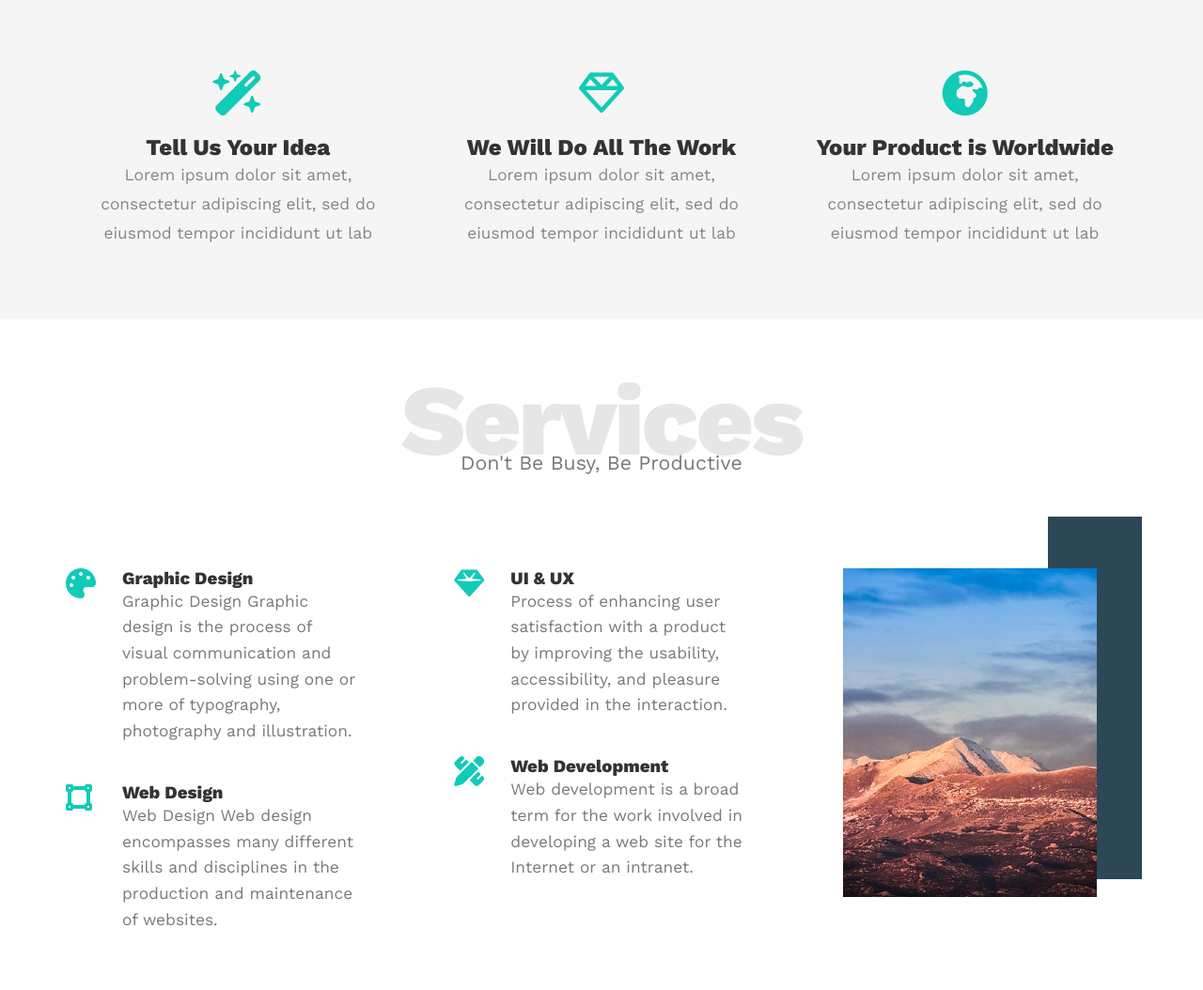
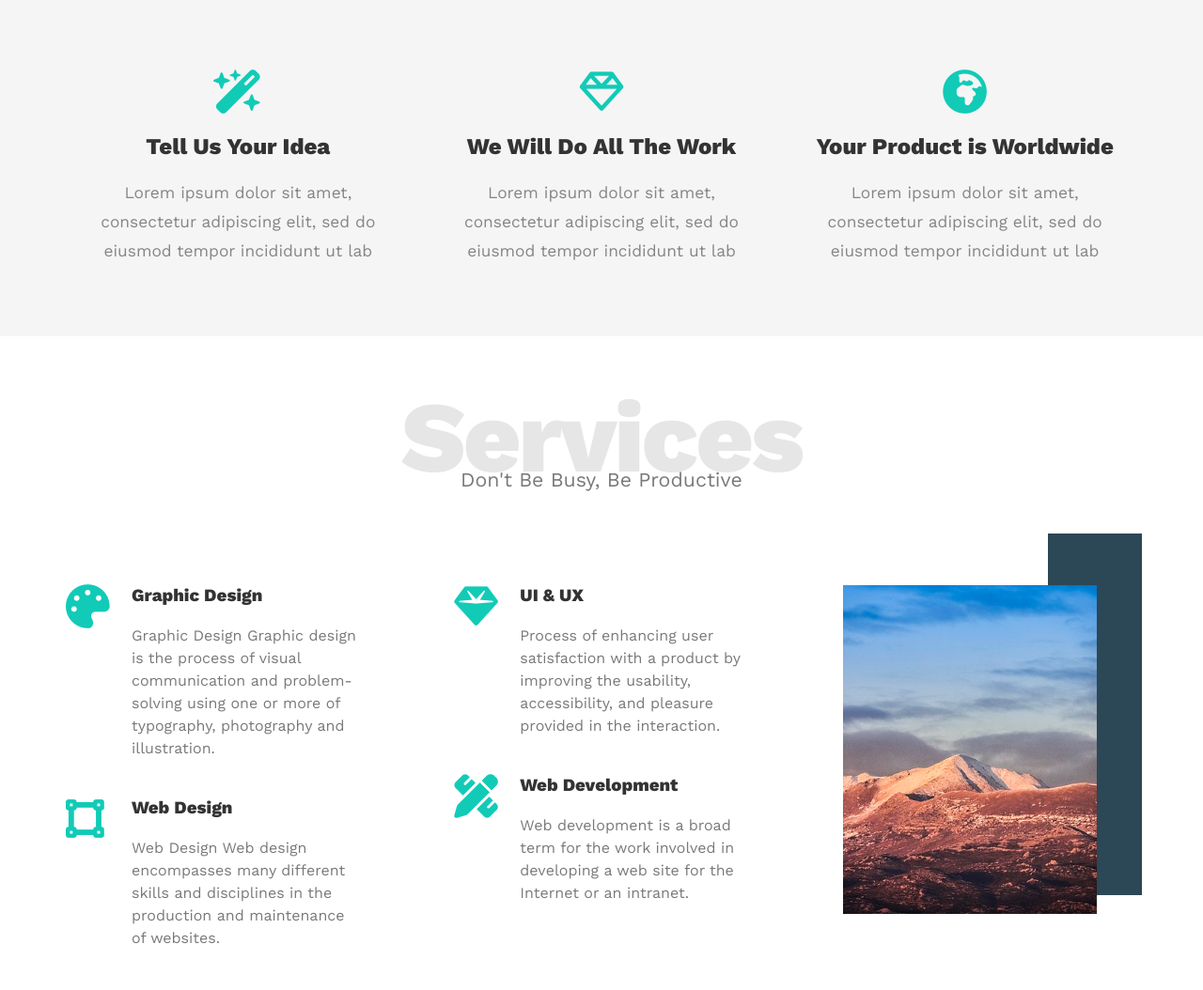
Before and after one commit to MoamenZyan/Leon-Website-Design-With-HTML-CSS, a plain HTML site: page index.html in a window 1280 px wide. Shown: the part 799-1853 px from the top of the page at 94% size. Drawn offline with nearby package versions, Linux system fonts and the light colour scheme.

Commit message:
Updated CSS File

```diff
--- a/css/leon.css
+++ b/css/leon.css
@@ -199,6 +199,7 @@ margin-bottom: 20px;
 }
 .first-section h2{
 font-size: 18pt;
+margin-bottom: 20px;
 }
 .first-section p{
 max-width: 320px;
@@ -229,6 +230,7 @@ color: #797979;
 }
 i{
 color: #11cbb7;
+font-size: 35pt;
 }
 .services-content{
   position: relative;
@@ -243,7 +245,11 @@ display: flex;
 margin-bottom: 40px;
 }
 .object i{
-flex-basis:60px ;
+flex-basis:70px ;
+margin-bottom: 20px;
+}
+.object h3{
+margin-bottom: 20px;
 }
 .services-content img{
 width: 270px;
@@ -264,8 +270,8 @@ height: 350px;
 }
 .object p{
 color:#797979;
-font-size: 13pt;
-line-height: 1.6;
+font-size: 12pt;
+line-height: 1.5;
 font-weight: 400;
 }
 /* End Services */
@@ -350,7 +356,9 @@ line-height: 2;
 color:#797979;
 }
 .info-hr{
-width: 50%;
+margin-top: 30px;
+margin-bottom: 30px;
+width: 60%;
 border-color: #11cbb7;
 }
 /* End About */
@@ -399,6 +407,9 @@ color:#2c4755;
 font-size: 11pt;
 display: flex;
 justify-content: center;
+}
+.credit i{
+  font-size: 15pt;
 }
 /* End Contact */
 /* Start footer */
@@ -463,6 +474,10 @@ color:#11cbb7;
     margin-bottom:70px;
     text-align: center;
       }
+      .info-hr{
+      margin:0 auto ;
+      width: 80%;
+      }
 .about-photo img{
 width: 250px;
 height: 350px;
@@ -513,5 +528,12 @@ text-align: center;
   .footer p{
   font-size: 12pt;
   }
+  .services-content{
+  grid-gap:0;
+  }
+  .object i{
+  flex-basis: 0;
+  }
+
 }
 /* END Programing successfully ! */
--- a/index.html
+++ b/index.html
@@ -42,17 +42,17 @@
   <div class="features">
     <div class="container">
         <div class="first-section">
-          <i class="fa-sharp fa-solid fa-wand-magic-sparkles fa-3x"></i>
+          <i class="fa-sharp fa-solid fa-wand-magic-sparkles"></i>
           <h2>Tell Us Your Idea</h2>
           <p>Lorem ipsum dolor sit amet, consectetur adipiscing elit, sed do eiusmod tempor incididunt ut lab</p>
         </div>
         <div class="first-section">
-          <i class="fa-regular fa-gem fa-3x"></i>
+          <i class="fa-regular fa-gem"></i>
           <h2>We Will Do All The Work</h2>
           <p>Lorem ipsum dolor sit amet, consectetur adipiscing elit, sed do eiusmod tempor incididunt ut lab</p>
         </div>
         <div class="first-section">
-          <i class="fa-solid fa-earth-africa fa-3x"></i>
+          <i class="fa-solid fa-earth-africa"></i>
           <h2>Your Product is Worldwide</h2>
           <p>Lorem ipsum dolor sit amet, consectetur adipiscing elit, sed do eiusmod tempor incididunt ut lab</p>
         </div>
@@ -65,14 +65,14 @@
       <div class="services-content">
       <div class="col">
         <div class="object">
-          <i class="fa-solid fa-palette fa-2x"></i>
+          <i class="fa-solid fa-palette"></i>
           <div class="text"><h3>Graphic Design</h3>
             <p>
               Graphic Design
               Graphic design is the process of visual communication and problem-solving using one or more of typography, photography and illustration.</p></div>
         </div>
         <div class="object">
-          <i class="fa-solid fa-vector-square fa-2x"></i>
+          <i class="fa-solid fa-vector-square"></i>
           <div class="text"><h3>Web Design</h3>
             <p>
             Web Design
@@ -82,14 +82,14 @@
       </div>
       <div class="col">
         <div class="object">
-          <i class="fa-sharp fa-solid fa-gem fa-2x"></i>
+          <i class="fa-sharp fa-solid fa-gem"></i>
           <div class="text"><h3>UI & UX</h3>
             <p>
               Process of enhancing user satisfaction with a product by improving the usability, accessibility, and pleasure provided in the interaction.</p></div>
 
         </div>
         <div class="object">
-          <i class="fa-solid fa-pen-ruler fa-2x"></i>
+          <i class="fa-solid fa-pen-ruler"></i>
             <div class="text"><h3>Web Development</h3>
               <p>
                 Web development is a broad term for the work involved in developing a web site for the Internet or an intranet.</p></div>
```
